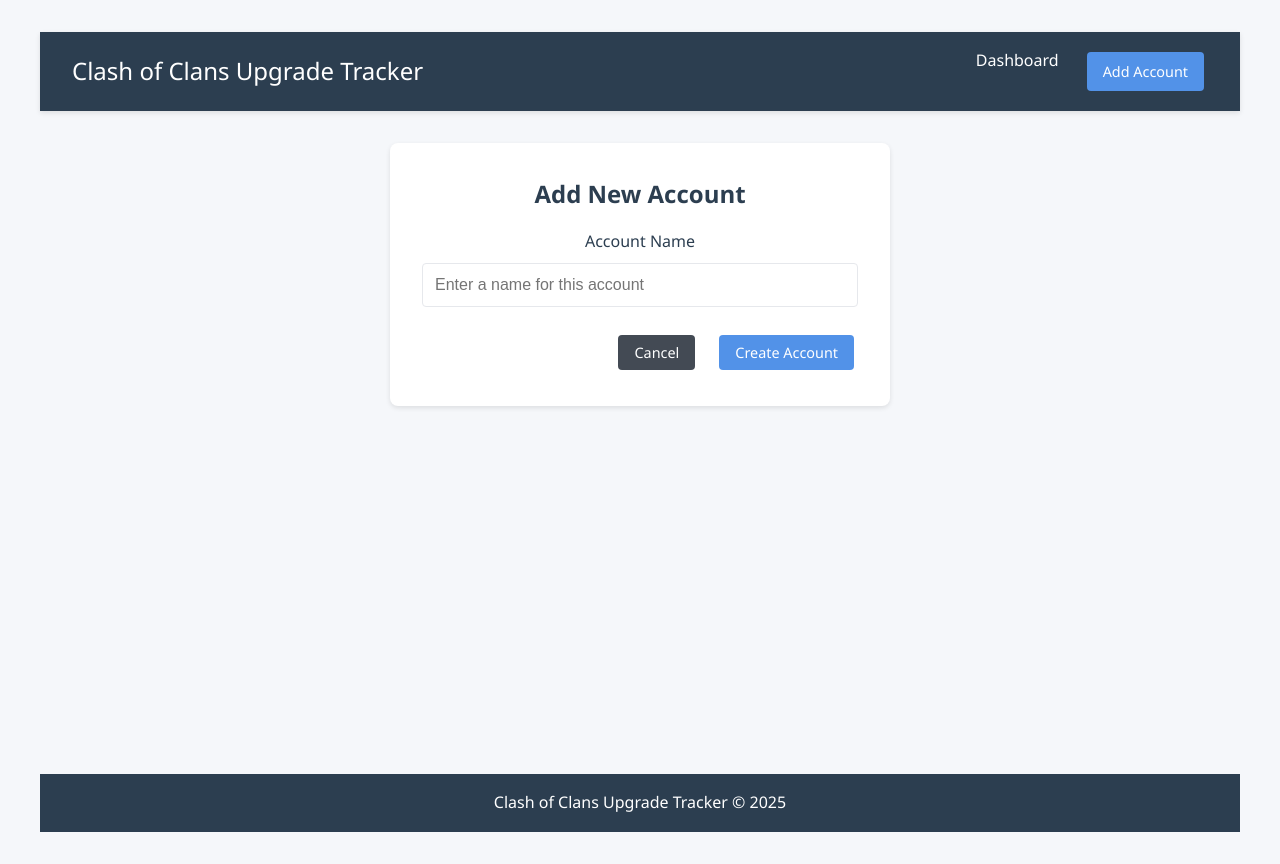
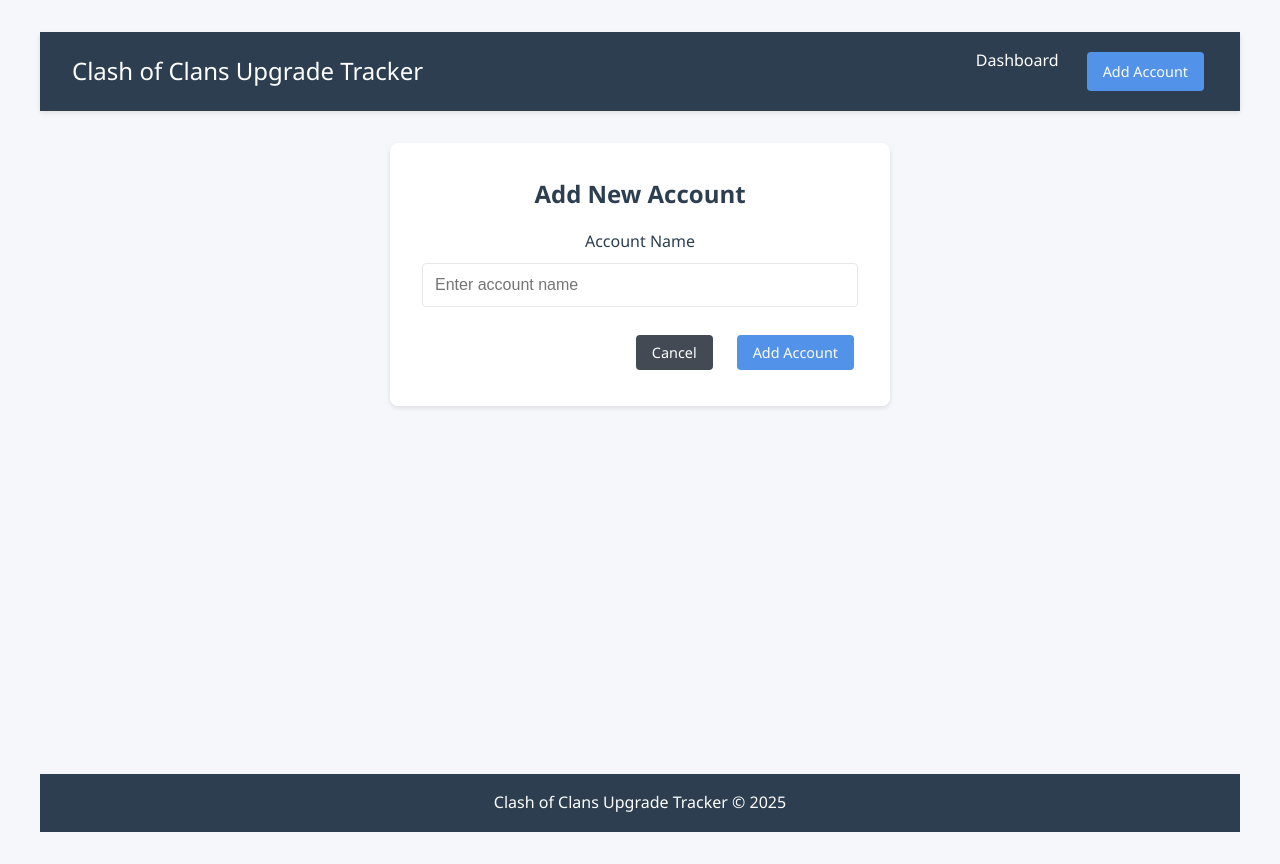
Before and after one commit to IsaacMcCourt/clash-of-clans-tracker, a React (Vite) app: page /account/new in a window 1280 px wide. Built offline with nearby package versions, Linux system fonts and the light colour scheme.

Commit message:
Add AccountForm component

```diff
--- a/src/components/AccountForm.tsx
+++ b/src/components/AccountForm.tsx
@@ -1,52 +1,64 @@
 import { useState } from 'react';
 import { useNavigate } from 'react-router-dom';
 import { addAccount } from '../utils/storageUtils';
-import { Account } from '../types';
 
 interface AccountFormProps {
-  setAccounts: React.Dispatch<React.SetStateAction<Account[]>>;
+  setAccounts: React.Dispatch<React.SetStateAction<any[]>>;
 }
 
 const AccountForm = ({ setAccounts }: AccountFormProps) => {
-  const [name, setName] = useState('');
+  const navigate = useNavigate();
+  const [accountName, setAccountName] = useState('');
   const [error, setError] = useState('');
-  const navigate = useNavigate();
 
   const handleSubmit = (e: React.FormEvent) => {
     e.preventDefault();
 
-    if (!name.trim()) {
+    // Validate input
+    if (!accountName.trim()) {
       setError('Account name is required');
       return;
     }
 
-    const updatedAccounts = addAccount(name.trim());
+    // Add the account
+    const updatedAccounts = addAccount(accountName.trim());
     setAccounts(updatedAccounts);
+
+    // Navigate back to dashboard
     navigate('/');
   };
 
   return (
     <div className="account-form-container">
       <h2>Add New Account</h2>
-      <form onSubmit={handleSubmit} className="account-form">
+
+      <form className="account-form" onSubmit={handleSubmit}>
         <div className="form-group">
-          <label htmlFor="name">Account Name</label>
+          <label htmlFor="account-name">Account Name</label>
           <input
+            id="account-name"
             type="text"
-            id="name"
-            value={name}
-            onChange={(e) => setName(e.target.value)}
-            placeholder="Enter a name for this account"
+            value={accountName}
+            onChange={(e) => {
+              setAccountName(e.target.value);
+              setError('');
+            }}
             className={error ? 'error' : ''}
+            placeholder="Enter account name"
           />
-          {error && <p className="error-message">{error}</p>}
+          {error && <div className="error-message">{error}</div>}
         </div>
+
         <div className="form-actions">
-          <button type="button" onClick={() => navigate('/')} className="btn btn-secondary">
+          <button
+            type="button"
+            onClick={() => navigate('/')}
+            className="btn btn-secondary"
+          >
             Cancel
           </button>
           <button type="submit" className="btn btn-primary">
-            Create Account
+            Add Account
           </button>
         </div>
       </form>
```
